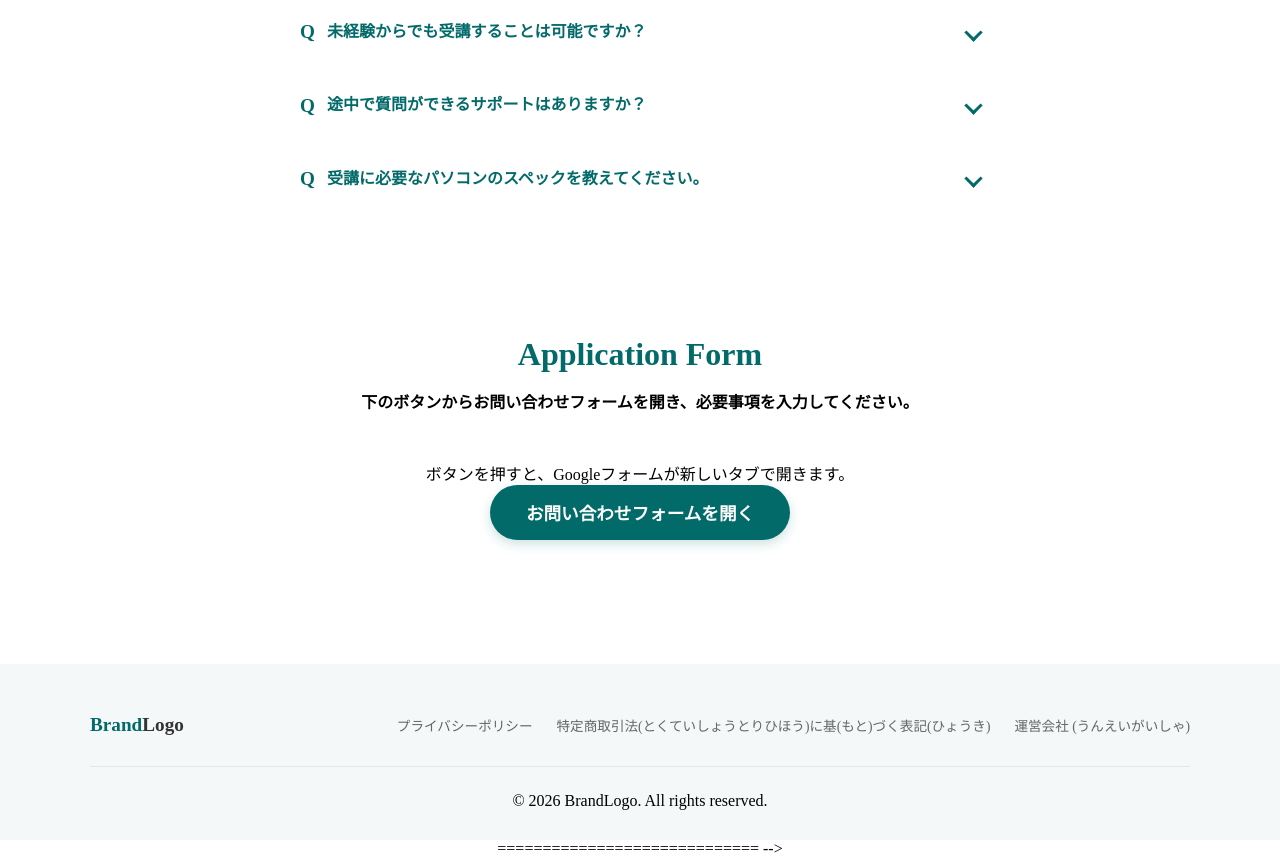
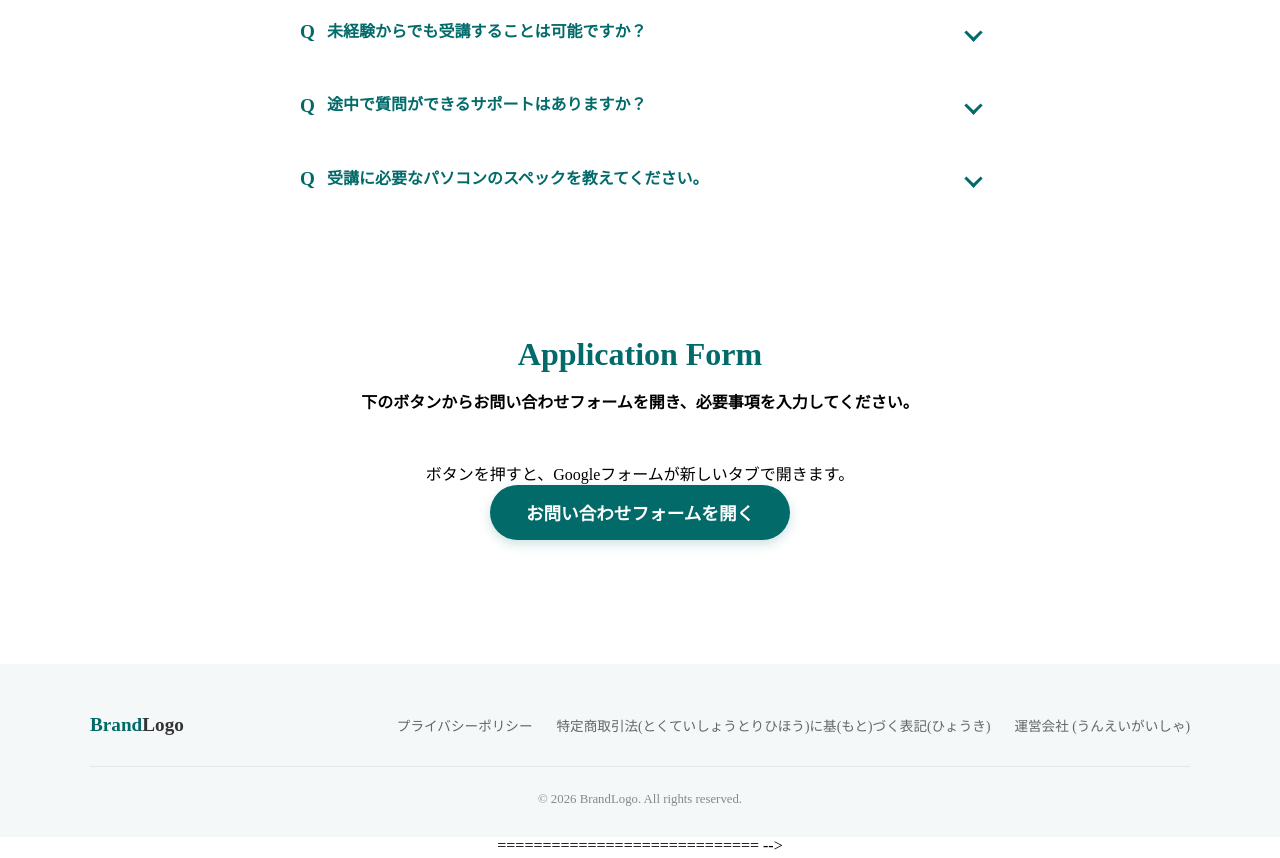
Before and after one commit to riganabureza41-beep/footer, a plain HTML site: page index.html in a window 1280 px wide. Shown: the part 3696-4554 px from the top of the page. Drawn offline with Linux system fonts and the light colour scheme.

Commit message:
Update style.css

```diff
--- a/style.css
+++ b/style.css
@@ -854,6 +854,14 @@ a {
 }
 
 
+.footer-bottom {
+    text-align: center;
+}
+.copyright {
+    margin: 0;
+    font-size: 0.8rem;
+    color: #888888;
+}
 
 /* レスポンシブ対応 */
 @media (max-width: 768px) {
```
